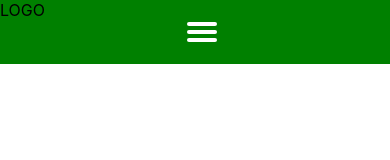
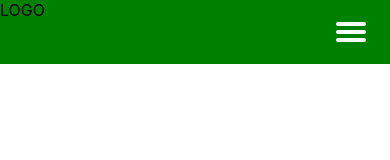
Before and after one commit to raihan-mahmud-talukder/govt-project, a React (Create React App) app: page / in a window 390 px wide. Shown: the top 160 px of the page. Built offline with nearby package versions, Linux system fonts and the light colour scheme.

Commit message:
fixing menu

```diff
--- a/public/style/navbar.css
+++ b/public/style/navbar.css
@@ -9,8 +9,8 @@ header {
     background: green;
 }
 
+
 menu {
-    /* width: 30%; */
     padding: 0 2rem 0 0;
 }
 
@@ -36,7 +36,6 @@ menu ul li a {
     font-weight: bolder;
     text-transform: uppercase;
 }
-
 
 menu ul li a:hover,
 a.active {
@@ -98,6 +97,11 @@ a.active {
         display: flex;
     }
 
+    header>label {
+        order: 3;
+        padding: 0 1.5rem;
+    }
+
     menu ul {
         position: absolute;
         top: 0;
@@ -128,6 +132,7 @@ a.active {
     menu ul>li {
         display: flex;
         justify-content: center;
+        align-items: center;
         margin: 0;
         padding: 0.5em 0;
         width: 100%;
--- a/src/index.css
+++ b/src/index.css
@@ -24,7 +24,6 @@ main {
 
 .about {
   margin: 5rem 0;
-  padding: 0 3rem;
 }
 
 .about h2 {
```
